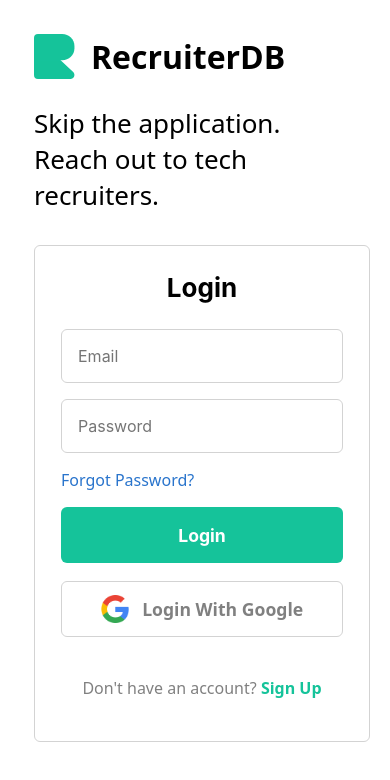
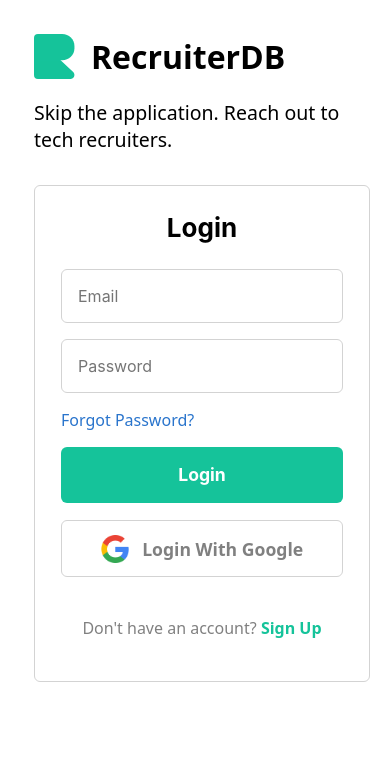
Before and after one commit to mhanna15/RecruiterDB, a React (Create React App) app: page / in a window 390 px wide. Shown: the top 780 px of the page. Built offline with nearby package versions, Linux system fonts and the light colour scheme; no server answers.

Commit message:
mobile login

```diff
--- a/src/pages/Landing/Landing.css
+++ b/src/pages/Landing/Landing.css
@@ -84,6 +84,10 @@
   .login-content {
     margin: 0px;
   }
+  .login-about-subheader {
+    font-size: 1.5em;
+    margin-top: 1em;
+  }
   .login-field {
     font-size: small;
     display: flex;
```
